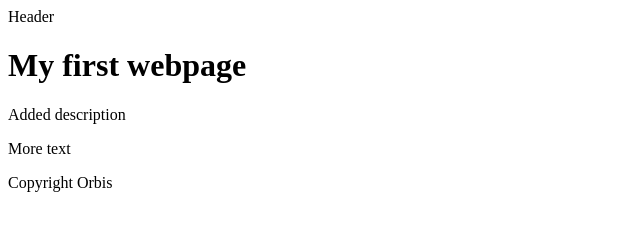
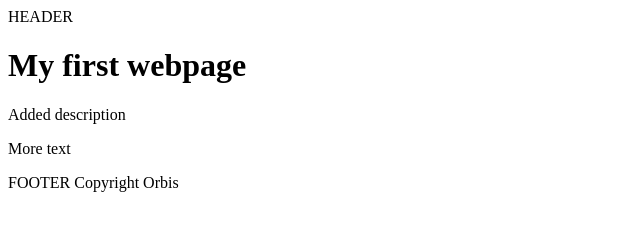
Before and after one commit to petko-marinow/first-repo, a plain HTML site: page index.html in a window 1280 px wide. Shown: the whole page, without its empty margins (0-640 px from the left). Drawn offline with Linux system fonts and the light colour scheme.

Commit message:
Updating header and footer
.

```diff
--- a/index.html
+++ b/index.html
@@ -9,11 +9,11 @@
 </head>
 
 <body>
-    <header>Header</header>
+    <header>HEADER</header>
     <h1>My first webpage</h1>
     <p>Added description</p>
     <p>More text</p>
-    <footer>Copyright Orbis</footer>
+    <footer>FOOTER Copyright Orbis</footer>
 </body>
 
 </html>
```
